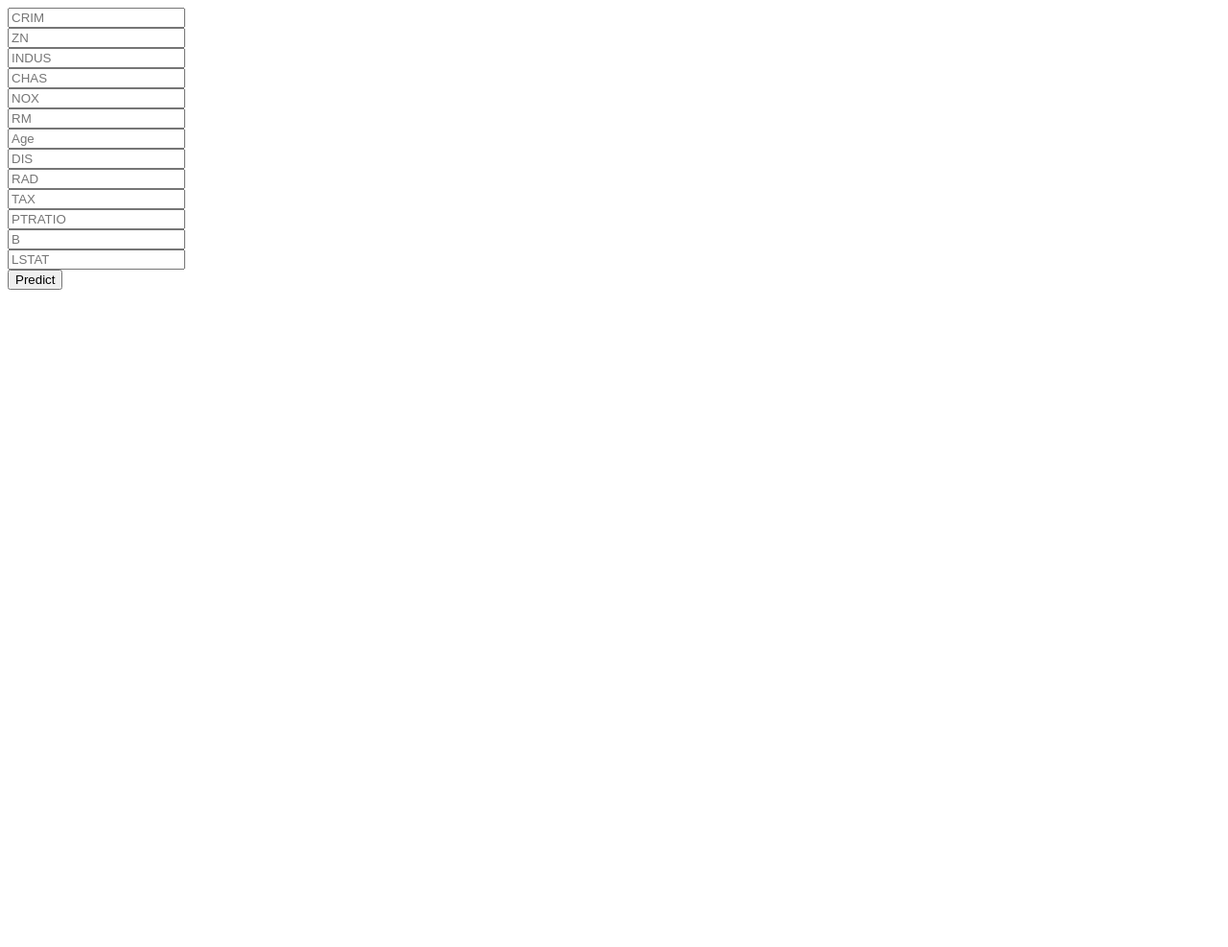
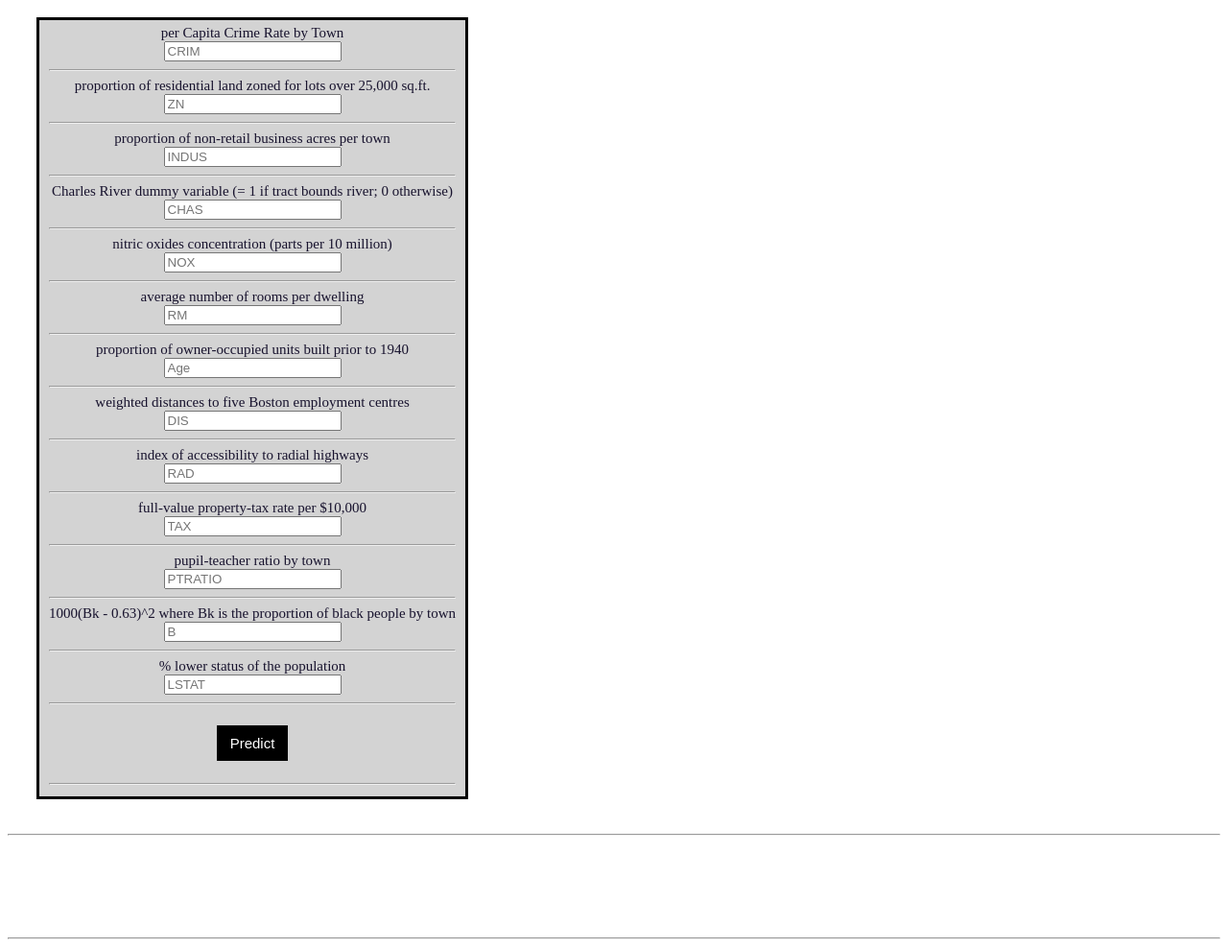
Before and after one commit to John-Alex07/House_Price_Prediction, a Flask app: page / in a window 1280 px wide. Shown: the whole page at 96% size. Before the commit the page ends 302 px from the top, so only its background shows below. Run offline with Flask 2, Linux system fonts and the light colour scheme; parts of the project's set-up code (start-up, migrations or seed data) failed here and were passed over.

Commit message:
Home Update

```diff
--- a/templates/home.html
+++ b/templates/home.html
@@ -3,16 +3,25 @@
 <head>
   <style>
     .gfg {
-    background-color: white;
-    border: 2px solid black;
-    color: green;
+    background-color: rgb(211, 211, 211);
+    border: 3px solid black;
+    color: rgb(24, 19, 46);
     padding: 5px 10px;
     text-align: center;
     display: inline-block;
-    font-size: 20px;
+    font-size: 15px;
     margin: 10px 30px;
-    cursor: pointer;
     }
+    .btn {
+      background-color: black;
+      border: 2px solid black;
+      color: white;
+      padding: 8px 12px;
+      text-align: left;
+      display: inline-block;
+      font-size: 15px;
+      margin: 15px 30px;
+      }
 </style>
     <meta charset="UTF-8">
     <meta name="viewport" content="width=device-width, initial-scale=1.0">
@@ -73,24 +82,59 @@
     Submit
   </button>
 </form>-->
-<form action="{{ url_for('predict')}}"method="post">
-  <input type="text" name="CRIM" placeholder="CRIM" required="required" /><br>
-  <input type="text" name="ZN" placeholder="ZN" required="required" /><br>
-    <input type="text" name="INDUS" placeholder="INDUS" required="required" /><br>
-    <input type="text" name="CHAS" placeholder="CHAS" required="required" /><br>
-    <input type="text" name="NOX" placeholder="NOX" required="required" /><br>
-    <input type="text" name="RM" placeholder="RM" required="required" /><br>
-    <input type="text" name="Age" placeholder="Age" required="required" /><br>
-    <input type="text" name="DIS" placeholder="DIS" required="required" /><br>
-    <input type="text" name="RAD" placeholder="RAD" required="required" /><br>
-    <input type="text" name="TAX" placeholder="TAX" required="required" /><br>
-    <input type="text" name="PTRATIO" placeholder="PTRATIO" required="required" /><br>
-    <input type="text" name="B" placeholder="B" required="required" /><br>
-    <input type="text" name="LSTAT" placeholder="LSTAT" required="required" /><br>
-    <button type="submit" class="btn btn-primary btn-block btn-large">Predict</button>
+
+<!-- <strong>
+  - CRIM   per capita crime rate by town
+  <br>
+  - ZN       proportion of residential land zoned for lots over 25,000 sq.ft.
+  <br>
+  - INDUS    proportion of non-retail business acres per town
+  <br>
+  - CHAS     Charles River dummy variable (= 1 if tract bounds river; 0 otherwise)
+  <br>
+  - NOX      nitric oxides concentration (parts per 10 million)
+  <br>
+  - RM       average number of rooms per dwelling
+  <br>
+  - AGE      proportion of owner-occupied units built prior to 1940
+  <br>
+  - DIS      weighted distances to five Boston employment centres
+  <br>
+  - RAD      index of accessibility to radial highways
+  <br>
+  - TAX      full-value property-tax rate per $10,000
+  <br>
+  - PTRATIO  pupil-teacher ratio by town
+  <br>
+  - B        1000(Bk - 0.63)^2 where Bk is the proportion of black people by town
+  <br>
+  - LSTAT    % lower status of the population
+</strong> -->
+<div>
+<form class="gfg" action="{{ url_for('predict')}}"method="post">
+  per Capita Crime Rate by Town <br> <input type="text" name="CRIM" placeholder="CRIM" required="required" /> <br><hr>
+  proportion of residential land zoned for lots over 25,000 sq.ft. <br><input type="text" name="ZN" placeholder="ZN" required="required" /><br><hr>
+  proportion of non-retail business acres per town<br><input type="text" name="INDUS" placeholder="INDUS" required="required" /><br><hr>
+  Charles River dummy variable (= 1 if tract bounds river; 0 otherwise)<br><input type="text" name="CHAS" placeholder="CHAS" required="required" /><br><hr>
+  nitric oxides concentration (parts per 10 million)<br><input type="text" name="NOX" placeholder="NOX" required="required" /><br><hr>
+  average number of rooms per dwelling<br><input type="text" name="RM" placeholder="RM" required="required" /><br><hr>
+  proportion of owner-occupied units built prior to 1940 <br> <input type="text" name="Age" placeholder="Age" required="required" /><br><hr>
+  weighted distances to five Boston employment centres<br>  <input type="text" name="DIS" placeholder="DIS" required="required" /><br><hr>
+  index of accessibility to radial highways<br>  <input type="text" name="RAD" placeholder="RAD" required="required" /><br><hr>
+  full-value property-tax rate per $10,000<br>  <input type="text" name="TAX" placeholder="TAX" required="required" /><br><hr>
+  pupil-teacher ratio by town<br>  <input type="text" name="PTRATIO" placeholder="PTRATIO" required="required" /><br><hr>
+  1000(Bk - 0.63)^2 where Bk is the proportion of black people by town<br>  <input type="text" name="B" placeholder="B" required="required" /><br><hr>
+  % lower status of the population<br>  <input type="text" name="LSTAT" placeholder="LSTAT" required="required" /><br><hr>
+    <button type="submit" class="btn">Predict</button><hr>
 </form>
 <br>
 <br>
+</div>
+<hr>
+<br><br>
 {{prediction_text}}
+<br>
+<br><br>
+<hr>
 </body>
 </html>
```
